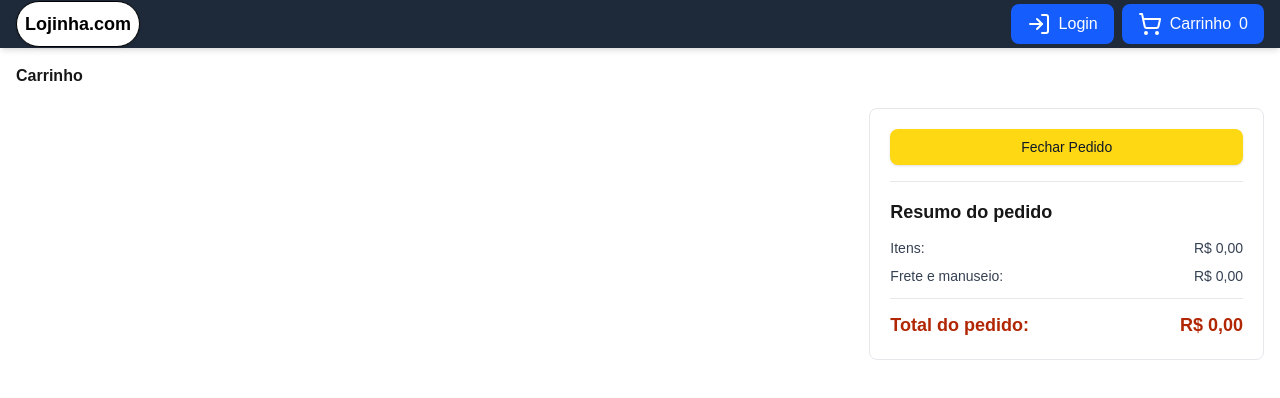
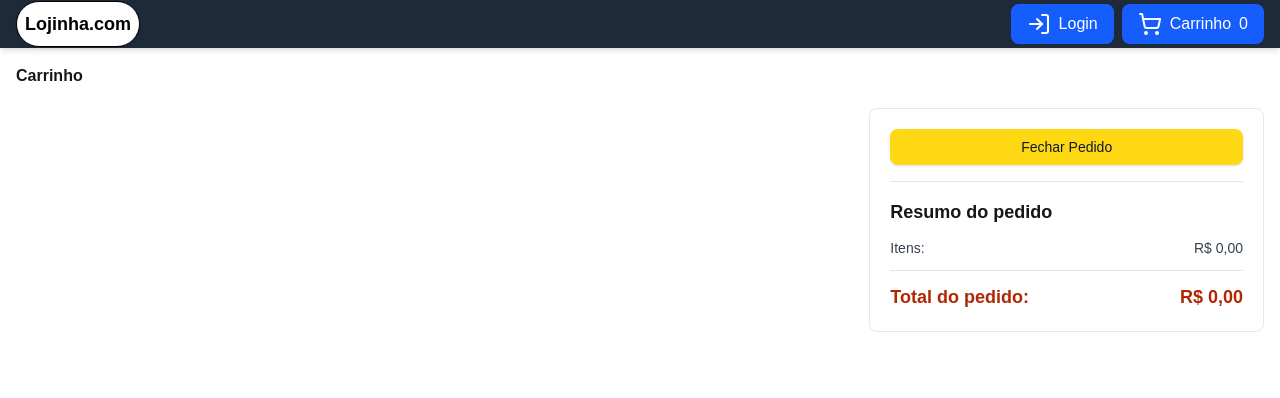
Before and after one commit to Natanielsr/order-system-front, a Next.js app: page /cart in a window 1280 px wide. Shown: the top 398 px of the page. Built offline with nearby package versions, Linux system fonts and the light colour scheme.

Commit message:
remove frete from cart page

```diff
--- a/app/cart/page.tsx
+++ b/app/cart/page.tsx
@@ -46,10 +46,6 @@ export default function Cart() {
                             <span>Itens:</span>
                             <span>{formatCurrency(total)}</span>
                         </div>
-                        <div className="flex justify-between">
-                            <span>Frete e manuseio:</span>
-                            <span>R$ 0,00</span>
-                        </div>
                     </div>
 
                     <hr className="my-3 border-gray-200" />
```
